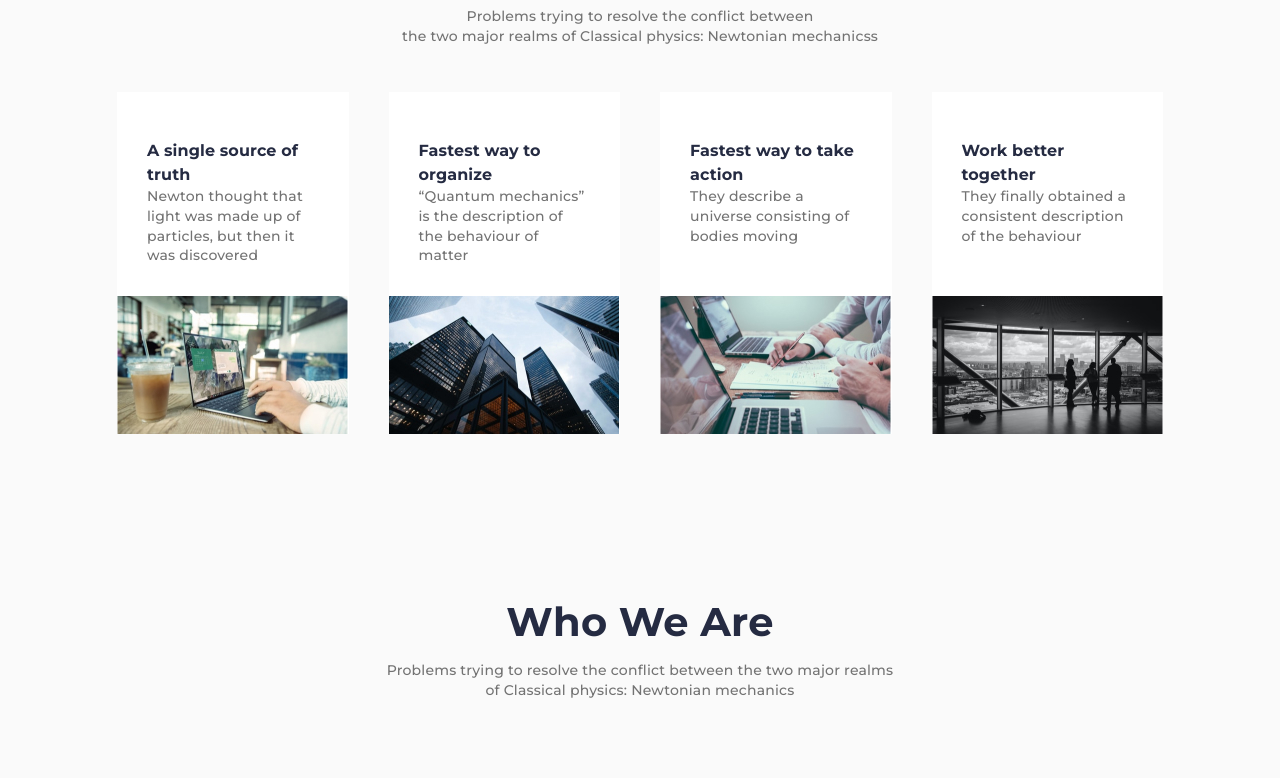
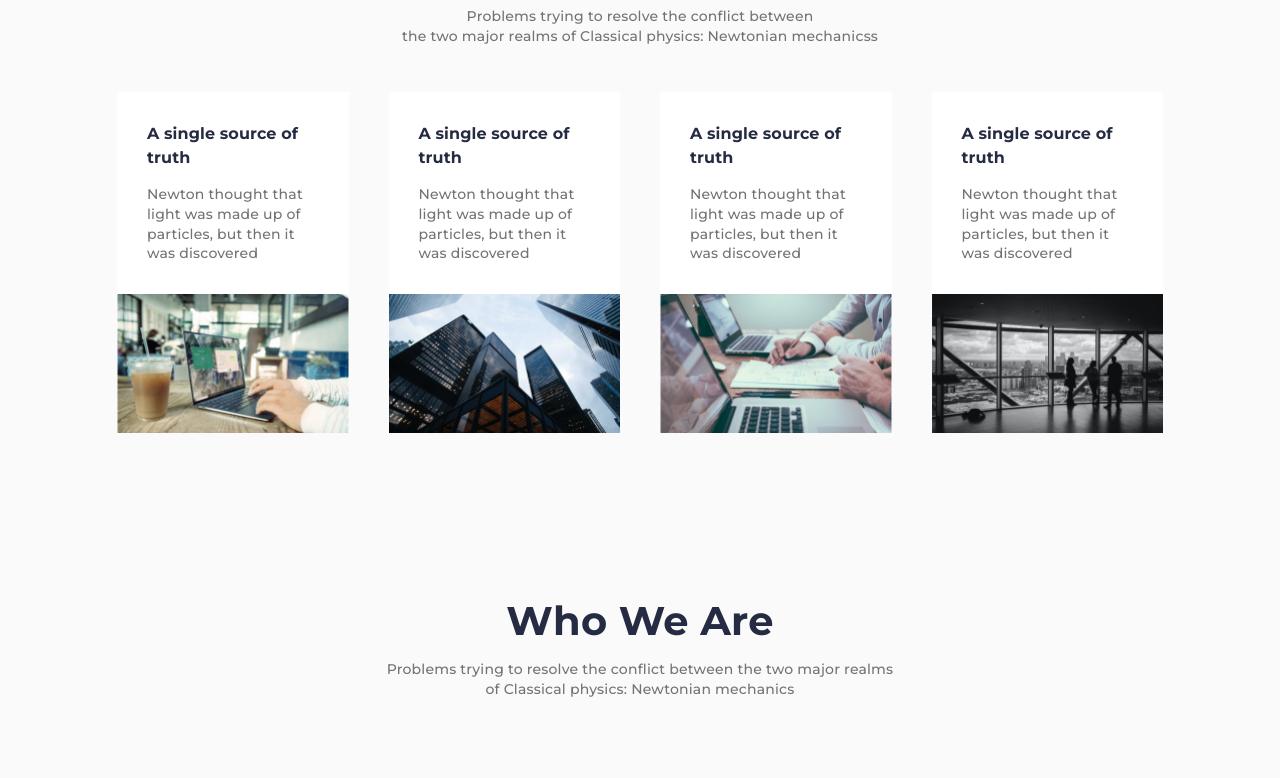
Before and after one commit to AlenaMearbhall/relvise, a plain HTML site: page index.html in a window 1280 px wide. Shown: the part 1602-2380 px from the top of the page. Drawn offline with Linux system fonts and the light colour scheme.

Commit message:
practice new details

```diff
--- a/CSS/style.css
+++ b/CSS/style.css
@@ -372,7 +372,7 @@ h1,h2,h3,h4,h5,h6{font-size: inherit; font-weight: 400;}
         flex: 1 1 100%;
     }
     .services__column:not(:last-child) {
-       margin: 0px 0px 30px 0px;
+        margin: 0px 0px 30px 0px;
     }
 }
 
@@ -565,7 +565,6 @@ h1,h2,h3,h4,h5,h6{font-size: inherit; font-weight: 400;}
 }
 
 .practice__item {
-
 }
 
 .item-practice {
@@ -581,6 +580,7 @@ h1,h2,h3,h4,h5,h6{font-size: inherit; font-weight: 400;}
 }
 
 .item-practice_link {
+    color: inherit;
     display: inline-block;
 }
 
@@ -607,6 +607,7 @@ h1,h2,h3,h4,h5,h6{font-size: inherit; font-weight: 400;}
 }
 
 .item-practice__image {
+    padding: 0px 0px 60% 0px;
     display: block;
 
 }
--- a/index.html
+++ b/index.html
@@ -53,6 +53,7 @@
                         </div>
                     </div>
                 </div>
+
                 <div class="main-block__image _ibg">
                     <img src="./img/mainblock/background.jpg" alt="cover">
                 </div>
@@ -96,6 +97,7 @@
             <!-- advantages -->
             <section class="page__advantages advantages">
                 <div class="advantages__container __container">
+
                     <div class="advantages__header header-block">
                         <h2 class="header-block__title">Designing Better Experience</h2>
                         <div class="header-block__sub-title">
@@ -103,6 +105,7 @@
                             of Classical physics: Newtonian mechanics
                         </div>
                     </div>
+
                     <div class="advantages__body">
                         <div class="advantages__column">
                             <div class="advantages__item">
@@ -149,81 +152,89 @@
                     </div>
 
                     <div class="practice__body">
+
+                        <!-- 1 -->
                         <div class="practice__column">
                             <article class="practice__item item-practice">
                                 <div class="item-practice__content">
-                                    <a href="#" class="item-practice_link"></a>
+                                    <a href="#" class="item-practice_link">
                                         <h2 class="item-practice__title">A single source of truth</h2>
                                     </a>
                                     <p class="item-practice__text">
-                                    Newton thought that
-                                    light was made up of
-                                    particles, but then it
-                                    was discovered</p>
+                                        Newton thought that
+                                        light was made up of
+                                        particles, but then it
+                                        was discovered
+                                    </p>
                                 </div>
-                                <a href="#" class="item-practice__image __ibg">
+                                <a href="#" class="item-practice__image _ibg">
                                     <img src="./img/practice/media_01.jpg" alt="A single source of truth">
                                 </a>
-
                             </article>
                         </div>
+
+                        <!-- 2 -->
                         <div class="practice__column">
                             <article class="practice__item item-practice">
                                 <div class="item-practice__content">
-                                    <a href="#" class="item-practice_link"></a>
-                                    <h2 class="item-practice__title">Fastest way to
-                                    organize</h2>
+                                    <a href="#" class="item-practice_link">
+                                        <h2 class="item-practice__title">A single source of truth</h2>
                                     </a>
                                     <p class="item-practice__text">
-                                    “Quantum mechanics”
-                                    is the description of the
-                                    behaviour of matter</p>
+                                        Newton thought that
+                                        light was made up of
+                                        particles, but then it
+                                        was discovered
+                                    </p>
                                 </div>
-                                <a href="#" class="item-practice__image __ibg">
+                                <a href="#" class="item-practice__image _ibg">
                                     <img src="./img/practice/media_02.jpg" alt="A single source of truth">
                                 </a>
+                            </article>
+                        </div>
 
-                            </article>
-
-                        </div>
+                        <!-- 3 -->
                         <div class="practice__column">
                             <article class="practice__item item-practice">
                                 <div class="item-practice__content">
-                                    <a href="#" class="item-practice_link"></a>
-                                    <h2 class="item-practice__title">Fastest way to
-                                    take action</h2>
+                                    <a href="#" class="item-practice_link">
+                                        <h2 class="item-practice__title">A single source of truth</h2>
                                     </a>
                                     <p class="item-practice__text">
-                                    They describe a
-                                    universe consisting of
-                                    bodies moving</p>
+                                        Newton thought that
+                                        light was made up of
+                                        particles, but then it
+                                        was discovered
+                                    </p>
                                 </div>
-                                <a href="#" class="item-practice__image __ibg">
+                                <a href="#" class="item-practice__image _ibg">
                                     <img src="./img/practice/media_03.jpg" alt="A single source of truth">
                                 </a>
-
                             </article>
                         </div>
+
+                        <!-- 4 -->
                         <div class="practice__column">
                             <article class="practice__item item-practice">
                                 <div class="item-practice__content">
-                                    <a href="#" class="item-practice_link"></a>
-                                    <h2 class="item-practice__title">Work better
-                                    together</h2>
+                                    <a href="#" class="item-practice_link">
+                                        <h2 class="item-practice__title">A single source of truth</h2>
                                     </a>
                                     <p class="item-practice__text">
-                                        They finally obtained
-                                        a consistent description
-                                        of the behaviour</p>
+                                        Newton thought that
+                                        light was made up of
+                                        particles, but then it
+                                        was discovered
+                                    </p>
                                 </div>
-                                <a href="#" class="item-practice__image __ibg">
+                                <a href="#" class="item-practice__image _ibg">
                                     <img src="./img/practice/media_04.jpg" alt="A single source of truth">
                                 </a>
+                            </article>
 
-                            </article>
+
                         </div>
                     </div>
-
                 </div>
             </section>
 
@@ -262,6 +273,7 @@
                                         <p class="item-whoweare__text">Things on a very small scale Things on a very small scale Things on a very small scale Things on a very small scale ...</p>
                                     </div>
                                 </div>
+
                                 <div class="whoweare__item item-whoweare">
                                     <div class="item-whoweare__icon"><img src="./img/whoweare/icn_02.svg" alt=""></div>
                                     <div class="item-whoweare__body">
@@ -271,6 +283,7 @@
                                             scale Things on a very small scale ...</p>
                                     </div>
                                 </div>
+
                             </div>
                         </div>
                     </div>
@@ -278,6 +291,7 @@
                 </div>
             </section>
 
+<div class="a b c"></div>
 
         </main>
 
@@ -286,6 +300,8 @@
             я футер
         </footer>
     </div>
+
+
     <script src="./js/script.js"></script>
 </body>
 </html>
```
